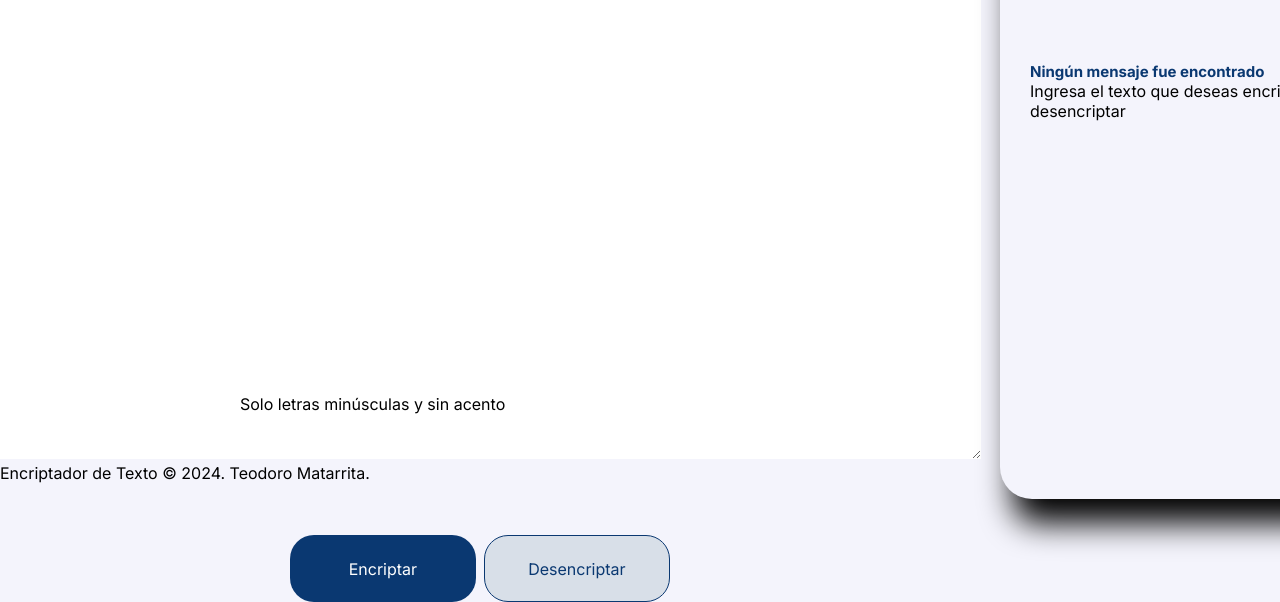
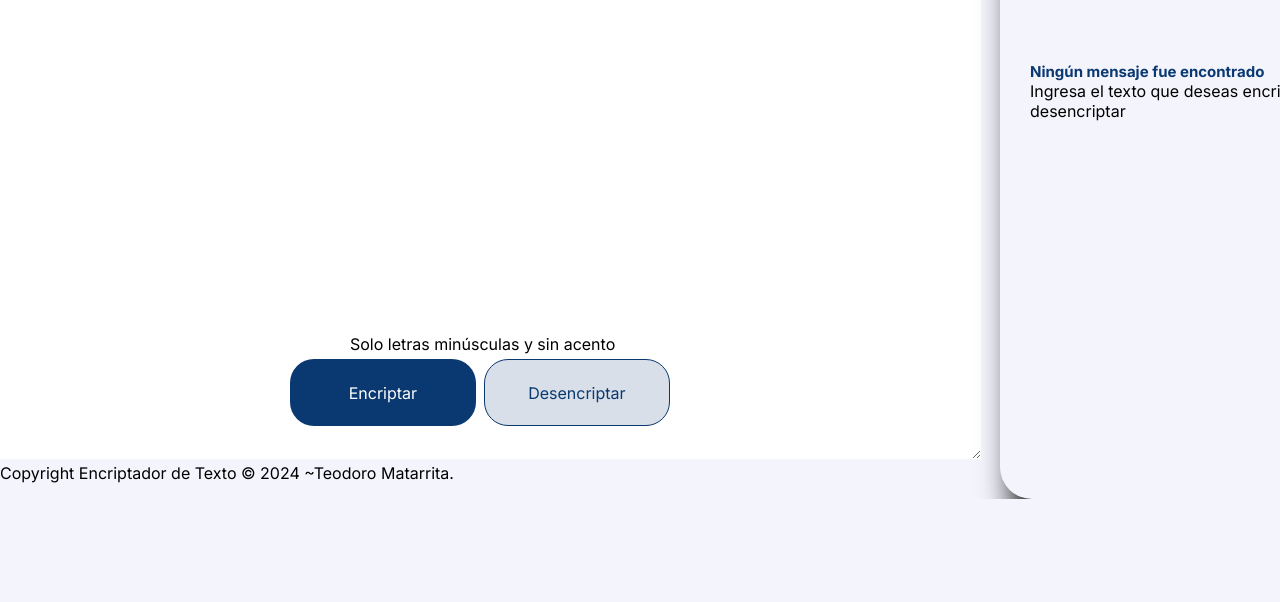
Before and after one commit to TeodoroMG/Encriptador-de-texto, a plain HTML site: page index.html in a window 1280 px wide. Shown: the part 366-968 px from the top of the page. After the commit the page ends 865 px from the top, so only its background shows below. Drawn offline with Linux system fonts and the light colour scheme.

Commit message:
actualiza botones Css

```diff
--- a/index.html
+++ b/index.html
@@ -72,7 +72,7 @@
     </div>
     <script src="index.js"></script>
   </body>
-  <footer class="footer">
-    <p>Encriptador de Texto © 2024. Teodoro Matarrita.</p>
+  <footer>
+    <p class="copyright"> Copyright Encriptador de Texto © 2024 ~Teodoro Matarrita.</p>
   </footer>
 </html>
--- a/style.css
+++ b/style.css
@@ -24,8 +24,8 @@ head{
   text-align:center
 width: 500px;
 height:18px;
-top: 760px;
-left: 240px;
+top: 700px;
+left: 350px;
 gap: 8px;
 position: absolute;
 display: flex;
@@ -65,7 +65,7 @@ flex-direction: row;
 .botones {
  width: 400px;
 height:67px;
-top: 851px;
+top: 675px;
 left: 240px;
 gap: 8px;
 position: absolute;
```
